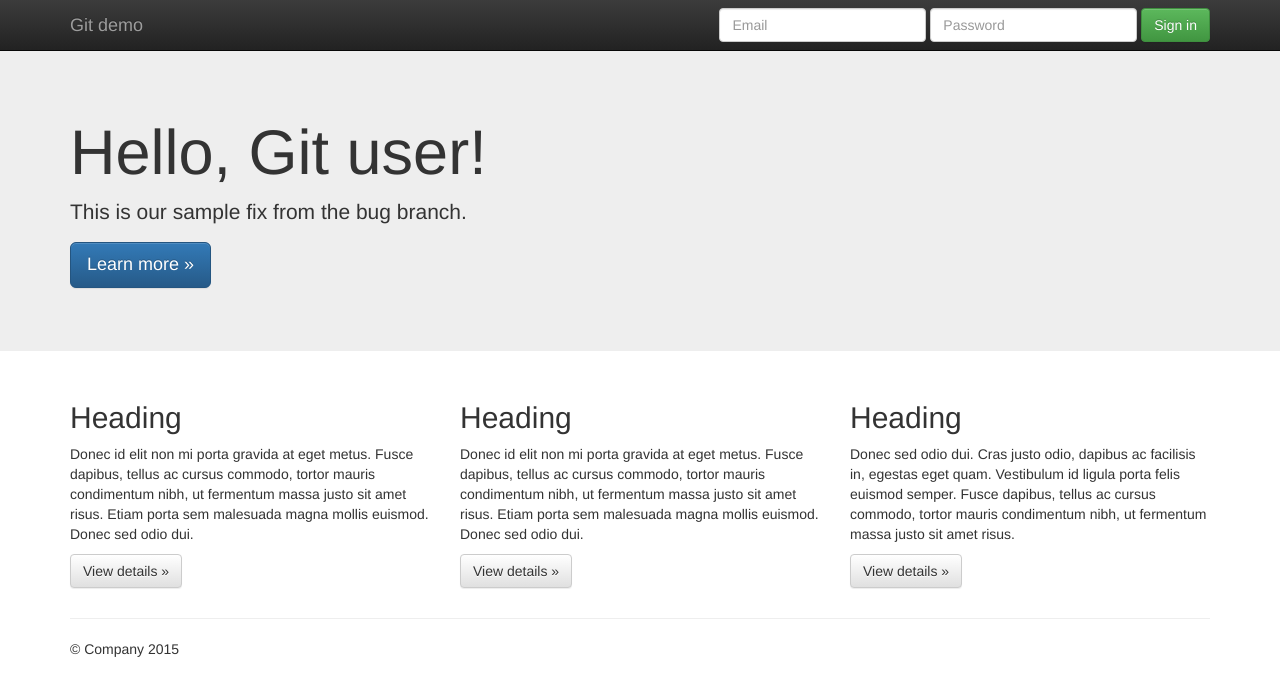
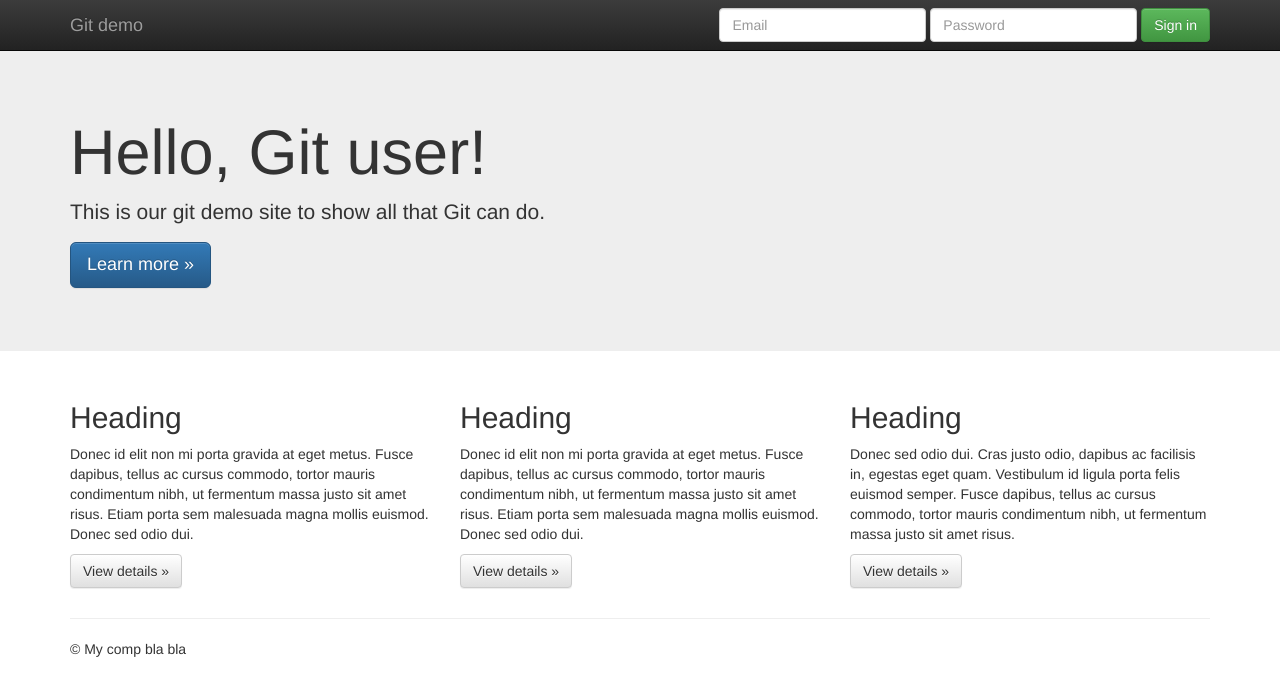
Before and after one commit to IvicaFilip/git-demo, a plain HTML site: page index.html in a window 1280 px wide. Drawn offline with nearby package versions, Linux system fonts and the light colour scheme.

Commit message:
started mods to site

```diff
--- a/index.html
+++ b/index.html
@@ -56,7 +56,7 @@
     <div class="jumbotron">
       <div class="container">
         <h1>Hello, Git user!</h1>
-        <p>This is our sample fix from the bug branch.</p>
+        <p>This is our git demo site to show all that Git can do.</p>
         <p><a class="btn btn-primary btn-lg" href="#" role="button">Learn more &raquo;</a></p>
       </div>
     </div>
@@ -84,7 +84,7 @@
       <hr>
 
       <footer>
-        <p>&copy; Company 2015</p>
+        <p>&copy; My comp bla bla</p>
       </footer>
     </div> <!-- /container -->        <script src="//ajax.googleapis.com/ajax/libs/jquery/1.11.2/jquery.min.js"></script>
         <script>window.jQuery || document.write('<script src="js/vendor/jquery-1.11.2.min.js"><\/script>')</script>
```
Also changed, not shown: ToDo.txt.
